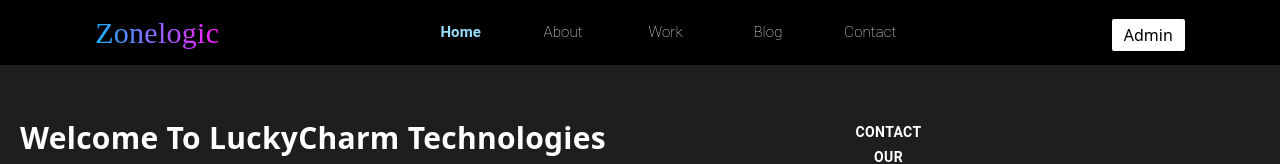
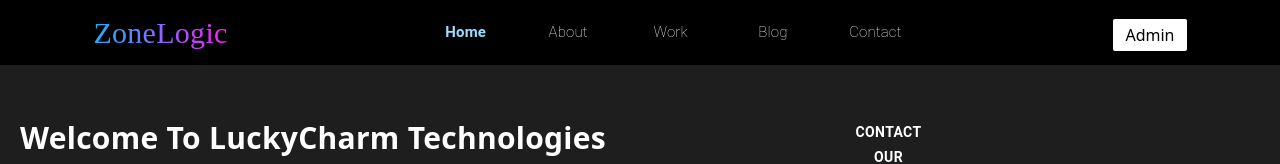
Before and after one commit to Gokul-pga/lucky, a Next.js app: page / in a window 1280 px wide. Shown: the top 164 px of the page. Built offline with nearby package versions, Linux system fonts and the light colour scheme; no server answers.

Commit message:
Update NavBar.js

```diff
--- a/components/NavBar.js
+++ b/components/NavBar.js
@@ -71,7 +71,7 @@
               router.push("/");
             }}
           >
-            Zonelogic
+            ZoneLogic
           </Typography>
         </Box>
 
```
